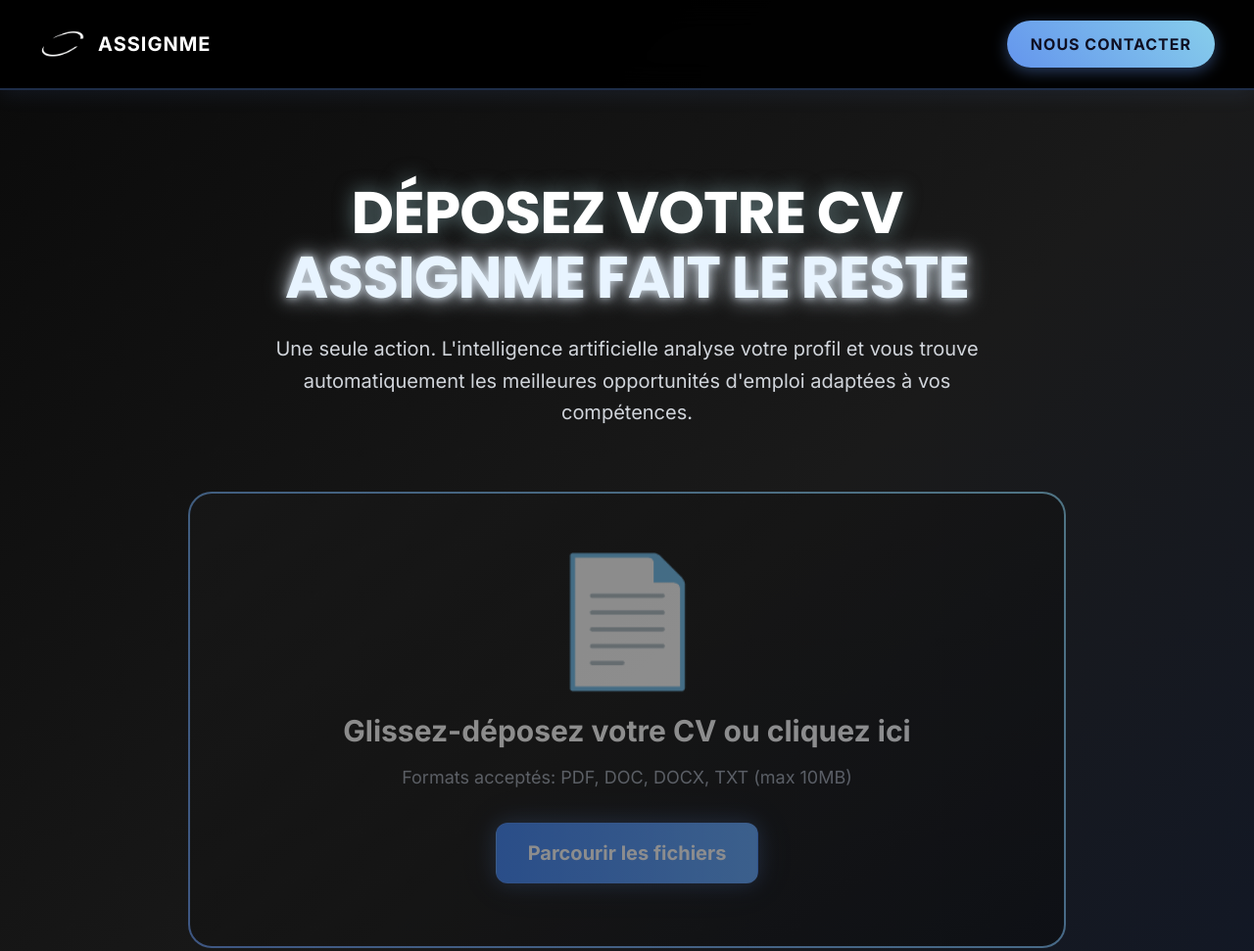
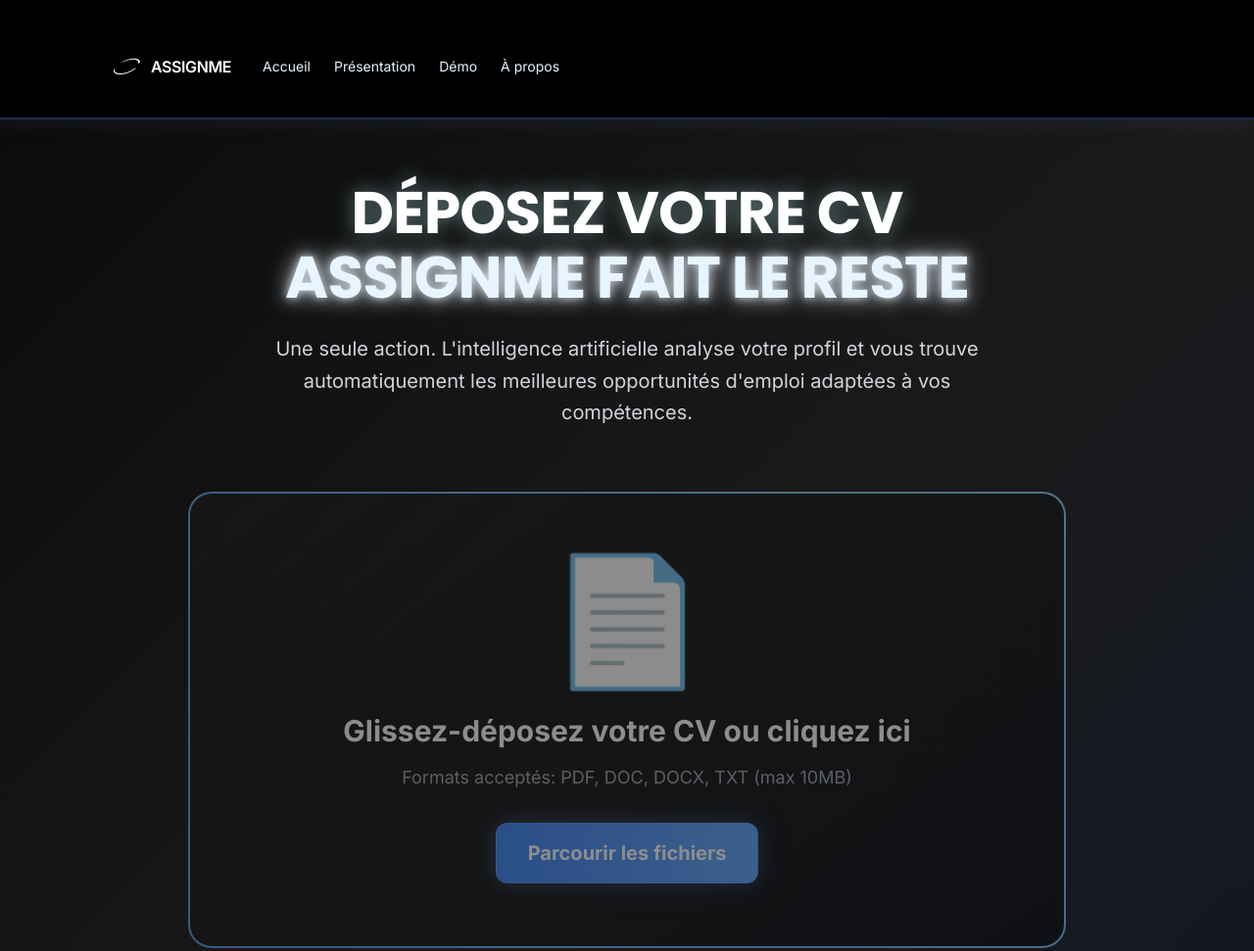
Before and after one commit to searadacunha/assignme, a website: page demo.html in a window 1280 px wide. Shown: the top 971 px of the page at 98% size. Drawn offline with nearby package versions, Linux system fonts and the light colour scheme.

Commit message:
Update demo.html

```diff
--- a/demo.html
+++ b/demo.html
@@ -268,21 +268,38 @@
   <link href="favicon.png" rel="icon" type="image/png">
 </head>
 <body class="gradient-bg">
-  <header>
-    <a class="logo-header" href="index.html">
-      <img alt="Assignme Logo" src="logo.png" style="height:50px; width:auto; margin-right:10px;">
-      ASSIGNME
-    </a>
-    <a class="contact-btn" href="mailto:contact@assignme.fr">
-      Nous contacter
-    </a>
+  <!-- Header -->
+  <header class="fixed top-0 inset-x-0 z-50">
+    <nav class="glass mx-auto mt-4 w-[min(1100px,92%)] rounded-2xl px-4 sm:px-6 py-3 flex items-center justify-between">
+      <div class="flex items-center gap-8">
+        <a href="index.html" class="flex items-center gap-2">
+          <img src="logo.png" alt="ASSIGNME" class="h-8 w-auto rounded-xl"/>
+          <span class="text-base font-semibold tracking-tight uppercase text-white nav-brand">ASSIGNME</span>
+        </a>
+        <div class="hidden md:flex items-center gap-6 text-sm text-muted">
+          <a href="index.html" class="hover:text-ink">Accueil</a>
+          <a href="index.html#about" class="hover:text-ink">Présentation</a>
+          <a href="demo.html" class="hover:text-ink">Démo</a>
+          <a href="info.html" class="hover:text-ink">À propos</a>
+        </div>
+      </div>
+      <div class="flex items-center gap-2">
+        <a href="index.html#contact" class="inline-flex px-4 py-2 rounded-xl bg-ink text-black font-semibold shadow-glow hover:brightness-110">Nous contacter</a>
+      </div>
+    </nav>
   </header>
 
   <div id="root"></div>
 
-  <footer class="footer">
-    <div class="footer-content">
-      <p>&copy; 2025 ASSIGNME. Tous droits réservés | Une innovation DeepTech française</p>
+  <footer id="contact" class="pt-12 pb-16">
+    <div class="mx-auto w-[min(1100px,92%)] grid md:grid-cols-1 gap-8 items-start">
+      <div>
+        <div class="flex items-center gap-2">
+          <img src="logo.png" alt="ASSIGNME" class="h-8 w-auto rounded-xl"/>
+          <span class="text-base font-semibold footer-brand">ASSIGNME</span>
+        </div>
+        <p class="mt-3 text-muted max-w-md">© 2025 ASSIGNME. Tous droits réservés<br>Une innovation DeepTech française</p>
+      </div>
     </div>
   </footer>
 
```
